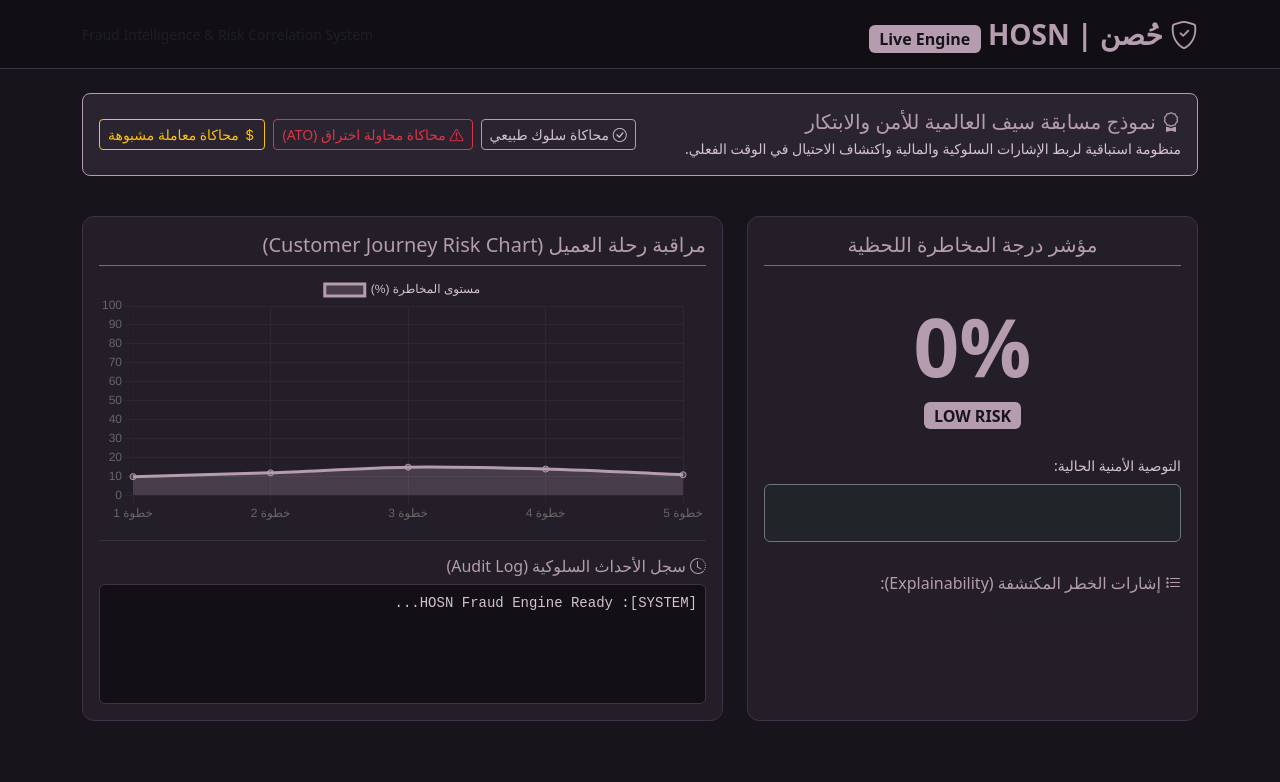
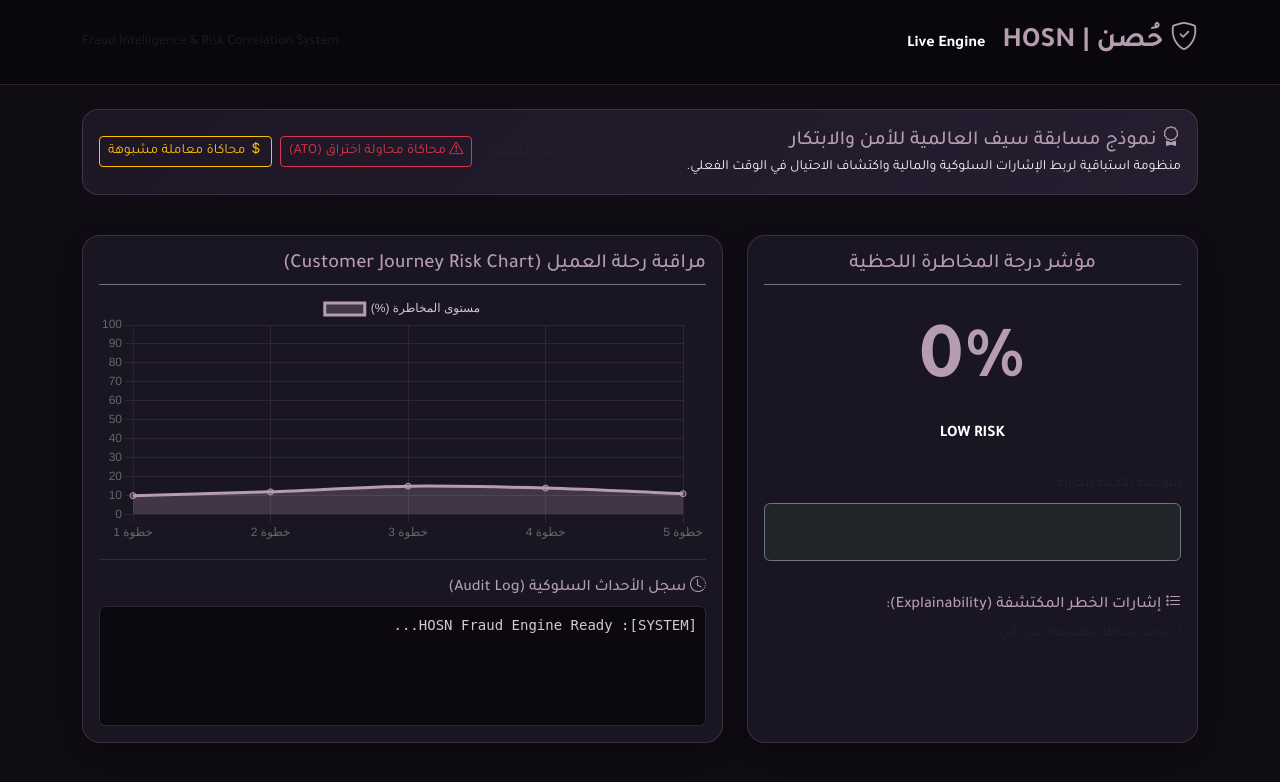
Before and after one commit to jory-alkhathami/hosn, a Flask app: page / in a window 1280 px wide. Shown: the top 782 px of the page. Run offline with Flask 3, Linux system fonts and the light colour scheme.

Commit message:
Update app.css

```diff
--- a/static/css/app.css
+++ b/static/css/app.css
@@ -1,62 +1,74 @@
+@import url('https://fonts.googleapis.com/css2?family=Tajawal:wght@400;500;700;800&display=swap');
+
 :root {
-    --bg-dark: #18141C;
-    --bg-card: #231E28;
-    --mauve-primary: #B59CAE;
-    --mauve-light: #D4C3CF;
-    --mauve-dark: #8E7387;
-    --mauve-border: #3D3344;
-    --text-light: #F4EFF3;
-    --text-muted: #A89AA5;
+    --bg-main: #0F0C13;
+    --bg-card: #1A1522;
+    --bg-card-hover: #231C2E;
+    --mauve-main: #B59CAE;
+    --mauve-light: #E2D7E0;
+    --mauve-dark: #816A7A;
+    --mauve-border: rgba(181, 156, 174, 0.2);
+    --text-primary: #F5F2F5;
+    --text-muted: #A396A1;
 }
 
 body {
-    background-color: var(--bg-dark) !important;
-    color: var(--text-light) !important;
-    font-family: system-ui, -apple-system, "Segoe UI", Roboto, sans-serif;
+    background-color: var(--bg-main) !important;
+    color: var(--text-primary) !important;
+    font-family: 'Tajawal', sans-serif !important;
 }
 
+/* Navbar Styling */
 .navbar {
-    background-color: #110E14 !important;
-    border-color: var(--mauve-border) !important;
+    background-color: #09070C !important;
+    border-bottom: 1px solid var(--mauve-border) !important;
+    padding: 1rem 0;
 }
 
+/* Custom Cards */
 .card-custom {
-    background-color: var(--bg-card) !important;
+    background: var(--bg-card) !important;
     border: 1px solid var(--mauve-border) !important;
-    border-radius: 12px;
+    border-radius: 18px !important;
+    box-shadow: 0 8px 24px rgba(0, 0, 0, 0.3);
+    backdrop-filter: blur(10px);
 }
 
 .text-mauve {
-    color: var(--mauve-primary) !important;
+    color: var(--mauve-main) !important;
 }
 
-.text-mauve-light {
+.bg-mauve-badge {
+    background-color: rgba(181, 156, 174, 0.15) !important;
     color: var(--mauve-light) !important;
+    border: 1px solid var(--mauve-border);
 }
 
-.bg-mauve {
-    background-color: var(--mauve-primary) !important;
-    color: #18141C !important;
+/* Buttons */
+.btn-mauve-outline {
+    border: 1px solid var(--mauve-border);
+    color: var(--mauve-light);
+    background: rgba(181, 156, 174, 0.05);
+    border-radius: 10px;
+    transition: all 0.3s ease;
 }
 
-.btn-outline-mauve {
-    border: 1px solid var(--mauve-primary);
-    color: var(--mauve-light);
-}
-
-.btn-outline-mauve:hover {
-    background-color: var(--mauve-primary);
-    color: #18141C;
+.btn-mauve-outline:hover {
+    background: var(--mauve-main);
+    color: #0F0C13;
+    border-color: var(--mauve-main);
 }
 
 .alert-custom {
-    background-color: #2A2330 !important;
-    border: 1px solid var(--mauve-primary) !important;
+    background: linear-gradient(135deg, #1C1625 0%, #251E30 100%) !important;
+    border: 1px solid var(--mauve-border) !important;
+    border-radius: 16px !important;
 }
 
 #auditLog {
-    background-color: #120F16 !important;
+    background-color: #0B090F !important;
     border: 1px solid var(--mauve-border);
-    color: var(--mauve-light);
-    font-family: 'Courier New', Courier, monospace;
+    border-radius: 12px;
+    color: #D6C8D3;
+    font-family: monospace;
 }
```
